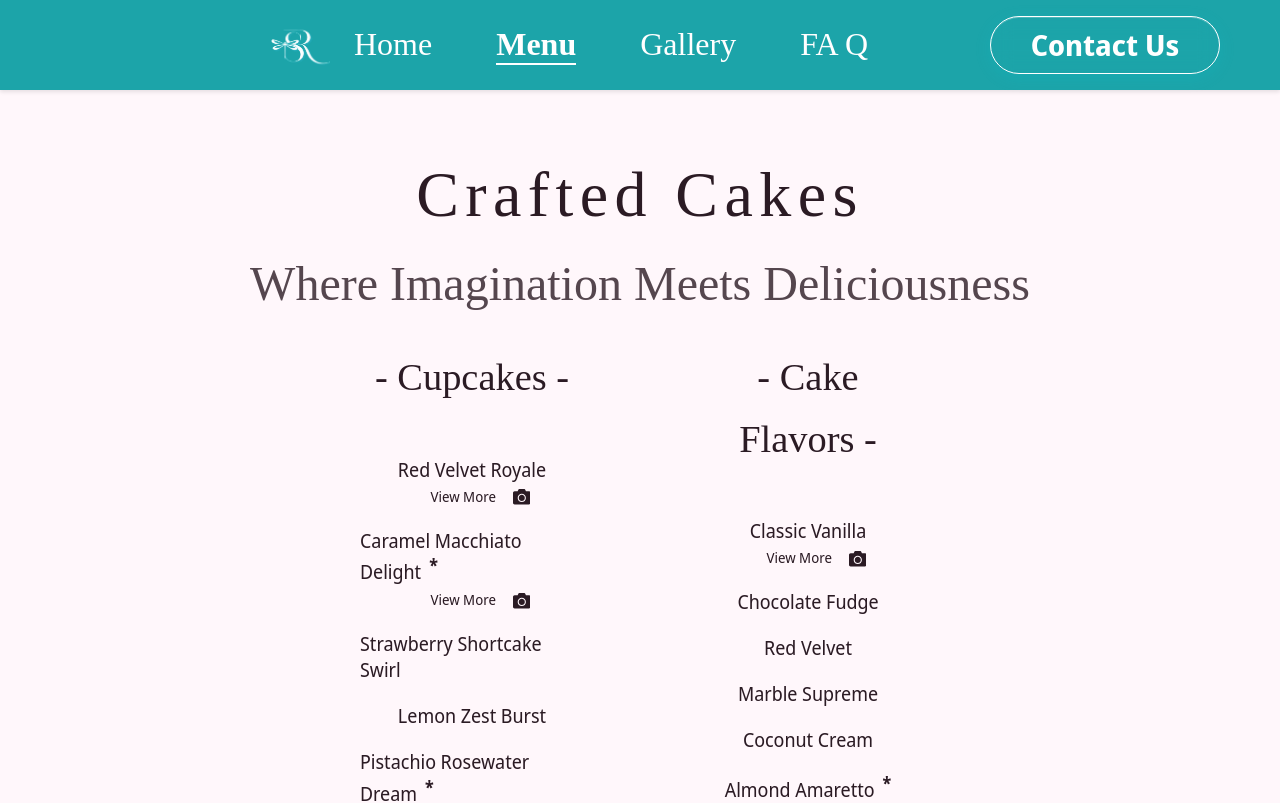
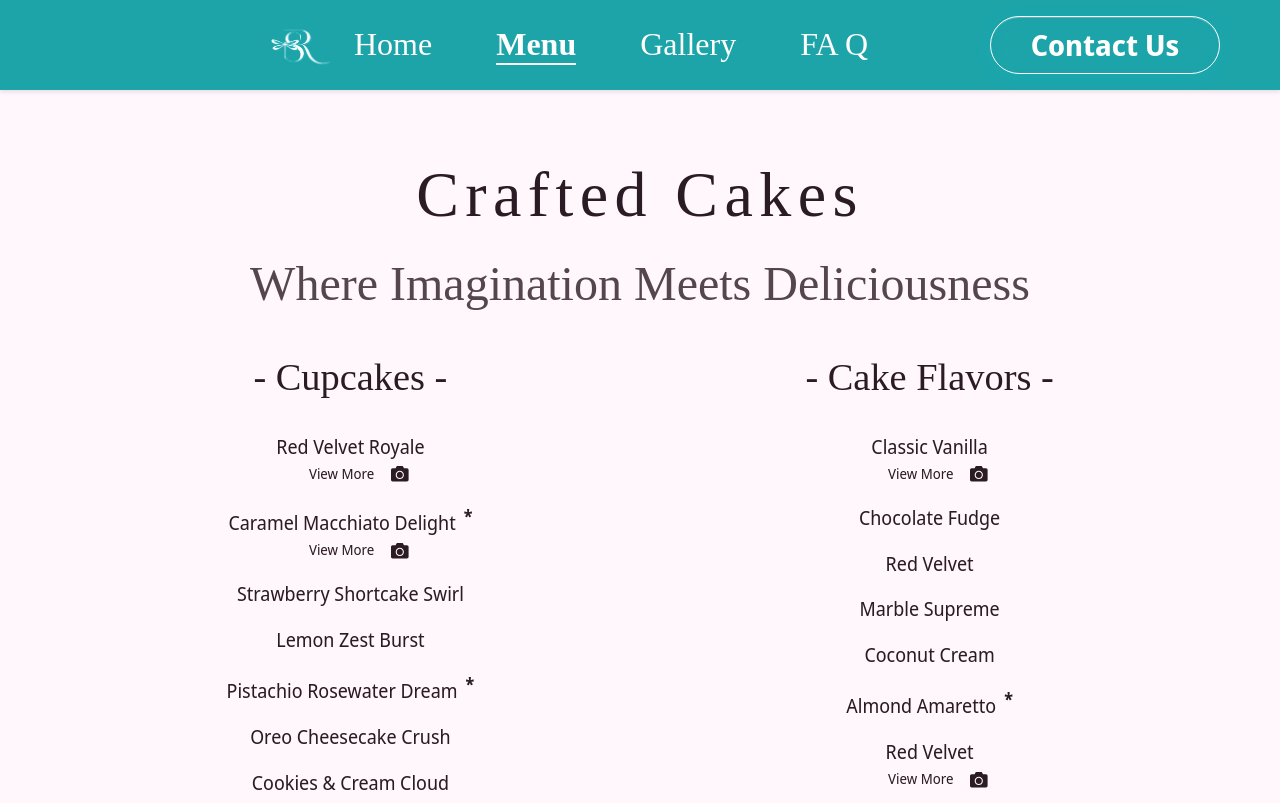
Before and after one commit to LEPII/SugarBossMiami, a React (Create React App) app: page /menu in a window 1280 px wide. Shown: the top 803 px of the page. Built offline with nearby package versions, Linux system fonts and the light colour scheme; a web font is replaced by a local one.

Commit message:
smaller changes

```diff
--- a/src/style/layout/navbar.css
+++ b/src/style/layout/navbar.css
@@ -174,13 +174,16 @@
     position: fixed;
     top: 0;
     left: 0;
-    height: 100%;
     width: 100%;
     background: rgba(14, 159, 164, 0.97);
     flex-direction: column;
     align-items: center;
+    min-height: 100dvh;
+    height: 100dvh;
+    padding-block: 5rem 3rem;
+    box-sizing: border-box;
     justify-content: center;
-    gap: 3em;
+    gap: 2.4em;
     transform: translateX(100%);
     transition: none;
     z-index: 1000;
@@ -209,7 +212,7 @@
   }
 
   .navbar-button-wrapper {
-    margin-right: 5em;
+    margin-right: 0;
   }
 
   .no-scroll {
--- a/src/style/pages/servicespage.css
+++ b/src/style/pages/servicespage.css
@@ -35,7 +35,7 @@
   display: grid;
   grid-template-columns: 1fr 1fr;
   gap: 1rem 4rem;
-  width: 50%;
+  width: 90%;
   max-width: 1200px;
   margin-bottom: 3rem;
 }
@@ -52,7 +52,7 @@
 .category-title {
   font-size: 2.4em;
   font-weight: 500;
-  margin-bottom: 1em;
+  margin-bottom: 0.4em;
   text-align: center;
   position: relative;
 }
@@ -70,13 +70,14 @@
   flex-direction: column;
   justify-content: space-between;
   align-items: center;
-  flex-wrap: wrap;
+
 }
 
 .menu-item-name {
   font-size: 1.08em;
   font-weight: 400;
   line-height: 1.4;
+  text-align: center;
 }
 .menu-item-link {
   display: flex;
```
